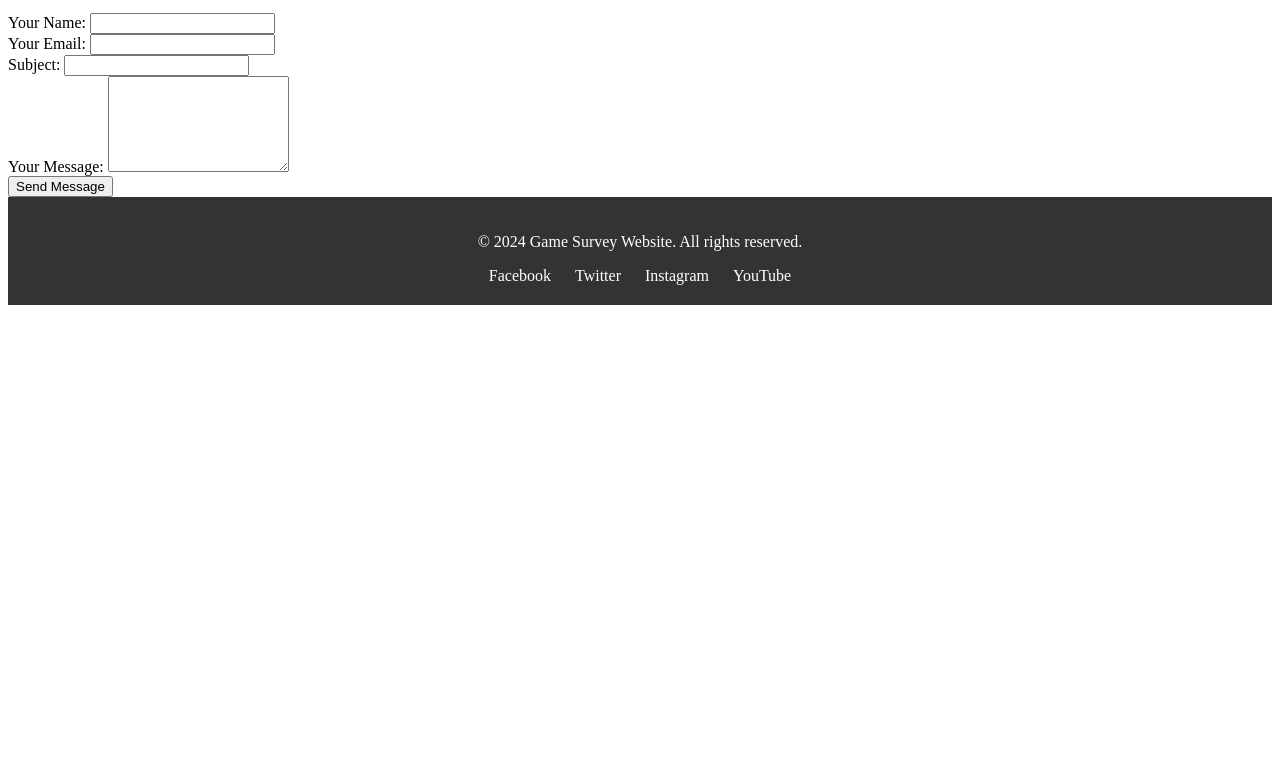
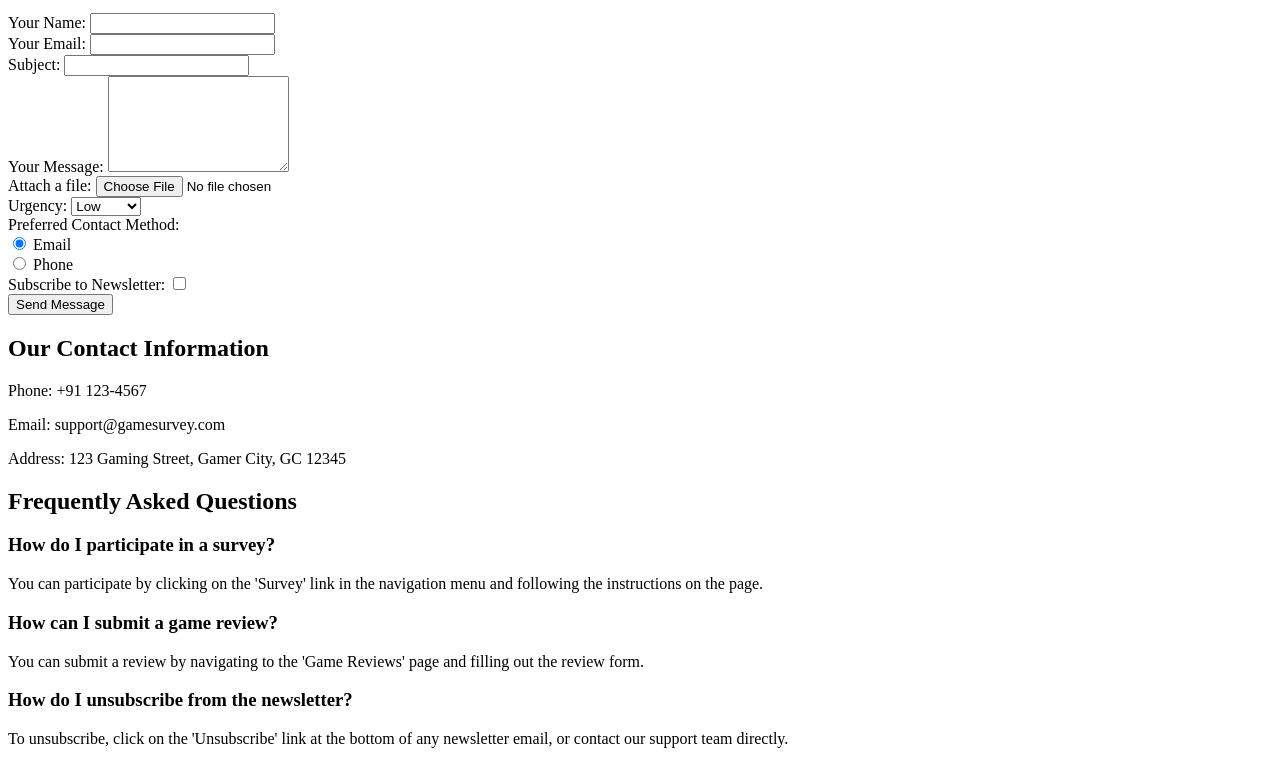
Before and after one commit to PraveenRepswal/HackC-Projects, a plain HTML site: page Game_Survey_website/contact_us.html in a window 1280 px wide. Shown: the part 166-931 px from the top of the page. Before the commit the page ends 800 px from the top, so only its background shows below. Drawn offline with Linux system fonts and the light colour scheme.

Commit message:
Update contact_us.html
Added company contact details and FAQ section

```diff
--- a/Game_Survey_website/contact_us.html
+++ b/Game_Survey_website/contact_us.html
@@ -51,8 +51,72 @@
                         <textarea id="message" name="message" rows="6" required></textarea>
                     </div>
 
+                    <div class="form-group">
+                        <label for="attachment">Attach a file:</label>
+                        <input type="file" id="attachment" name="attachment">
+                    </div>
+
+                    <div class="form-group">
+                        <label for="urgency">Urgency:</label>
+                        <select id="urgency" name="urgency">
+                            <option value="low">Low</option>
+                            <option value="medium">Medium</option>
+                            <option value="high">High</option>
+                        </select>
+                    </div>
+
+                    <div class="form-group">
+                        <label for="contact-method">Preferred Contact Method:</label>
+                        <div>
+                            <input type="radio" id="contact-email" name="contact-method" value="email" checked>
+                            <label for="contact-email">Email</label>
+                        </div>
+                        <div>
+                            <input type="radio" id="contact-phone" name="contact-method" value="phone">
+                            <label for="contact-phone">Phone</label>
+                        </div>
+                    </div>
+
+                    <div class="form-group">
+                        <label for="newsletter">Subscribe to Newsletter:</label>
+                        <input type="checkbox" id="newsletter" name="newsletter">
+                    </div>
+
                     <button type="submit">Send Message</button>
                 </form>
+
+                <div class="contact-info">
+                    <h2>Our Contact Information</h2>
+                    <p>Phone: +91 123-4567</p>
+                    <p>Email: support@gamesurvey.com</p>
+                    <p>Address: 123 Gaming Street, Gamer City, GC 12345</p>
+                </div>
+            </div>
+        </section>
+
+        <section class="faq">
+            <div class="container">
+                <h2>Frequently Asked Questions</h2>
+                <div class="faq-item">
+                    <h3>How do I participate in a survey?</h3>
+                    <p>You can participate by clicking on the 'Survey' link in the navigation menu and following the instructions on the page.</p>
+                </div>
+                <div class="faq-item">
+                    <h3>How can I submit a game review?</h3>
+                    <p>You can submit a review by navigating to the 'Game Reviews' page and filling out the review form.</p>
+                </div>
+                <div class="faq-item">
+                    <h3>How do I unsubscribe from the newsletter?</h3>
+                    <p>To unsubscribe, click on the 'Unsubscribe' link at the bottom of any newsletter email, or contact our support team directly.</p>
+                </div>
+            </div>
+        </section>
+
+        <section class="map">
+            <div class="container">
+                <h2>Find Us</h2>
+                <p>Our office location:</p>
+                <iframe src="https://www.google.com/maps/embed?pb=!1m18!1m12!1m3!1d3151.83543450935!2d144.96305791550493!3d-37.816279742041755!2m3!1f0!2f0!3f0!3m2!1i1024!2i768!4f13.1!3m3!1m2!1s0x6ad642af0f11fd81%3A0xf577ad1a4dd8c3c3!2sFederation%20Square!5e0!3m2!1sen!2sau!4v1603852252555!5m2!1sen!2sau" width="100%" height="300" frameborder="0" style="border:0;" allowfullscreen="" aria-hidden="false" tabindex="0"></iframe>
             </div>
         </section>
     </main>
```
